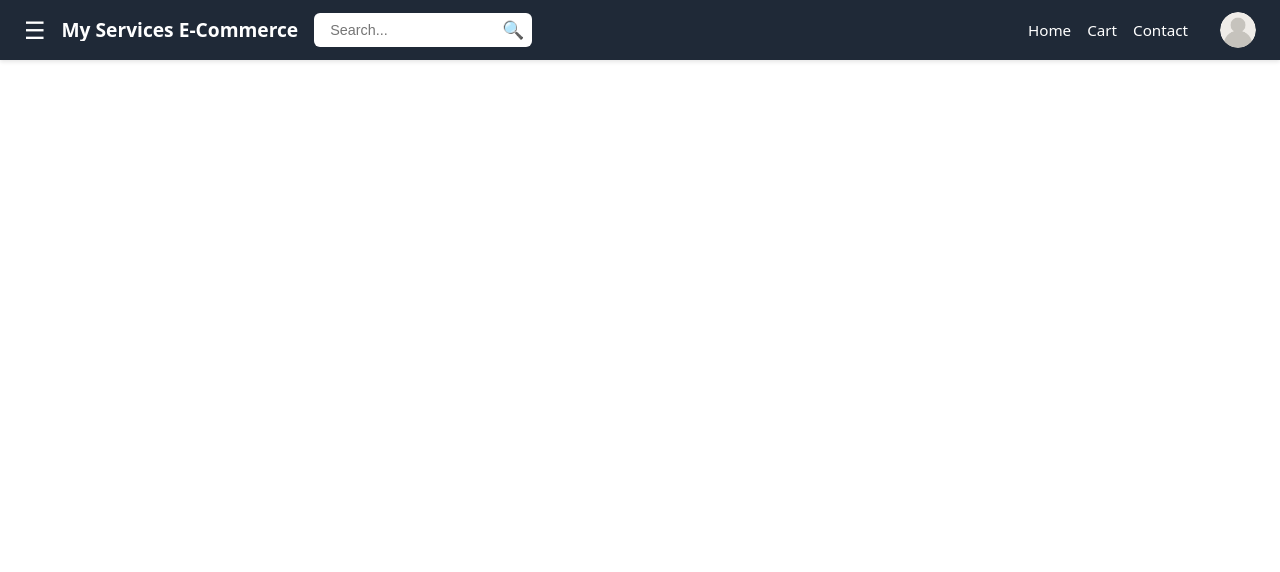
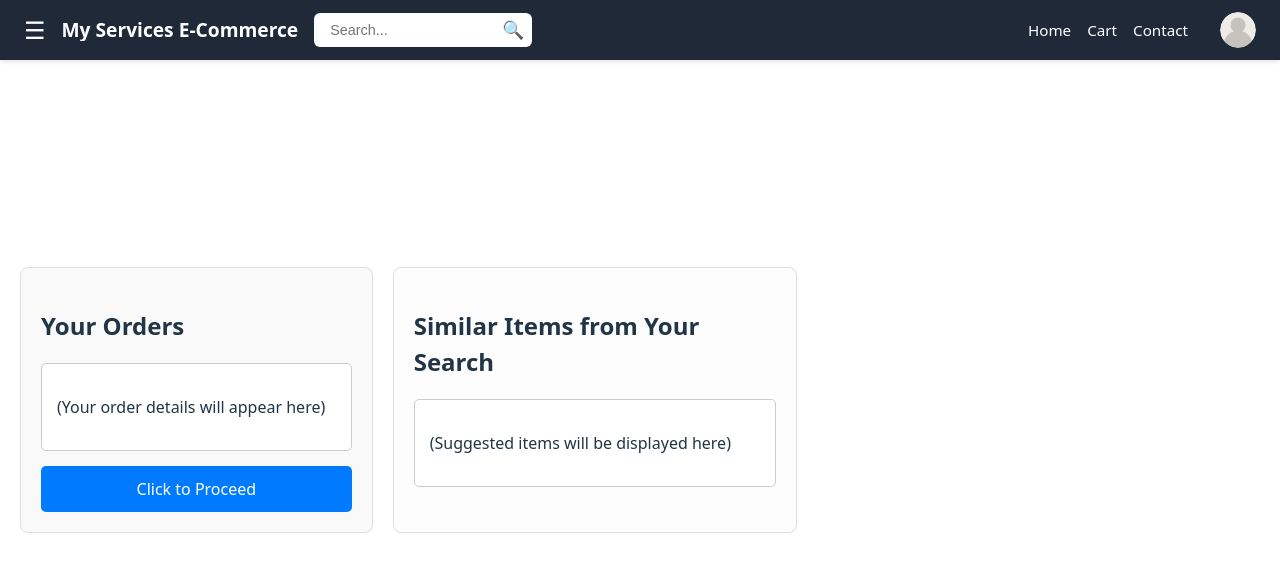
Before and after one commit to Satyakammaurya123/my_services, a React (Vite) app: page /cart in a window 1280 px wide. Shown: the top 572 px of the page. Built offline with nearby package versions, Linux system fonts and the light colour scheme.

Commit message:
adding one more page cart,

```diff
--- /dev/null
+++ b/src/pages/Cart.css
@@ -0,0 +1,68 @@
+.cart-container {
+  display: flex;
+  justify-content: space-between;
+  padding: 20px;
+  gap: 20px;
+}
+
+/* Right side (Orders box) */
+.cart-orders {
+  flex: 1;
+  max-width: 40%;
+  border: 1px solid #ddd;
+  padding: 20px;
+  border-radius: 8px;
+  background: #f9f9f9;
+}
+
+.orders-box {
+  border: 1px solid #ccc;
+  padding: 15px;
+  margin: 15px 0;
+  border-radius: 5px;
+  background: #fff;
+}
+
+.proceed-btn {
+  width: 100%;
+  padding: 12px;
+  background: #007bff;
+  color: white;
+  border: none;
+  border-radius: 5px;
+  cursor: pointer;
+}
+
+.proceed-btn:hover {
+  background: #0056b3;
+}
+
+/* Left side (Suggestions) */
+.cart-suggestions {
+  flex: 1;
+  max-width: 55%;
+  border: 1px solid #ddd;
+  padding: 20px;
+  border-radius: 8px;
+  background: #fdfdfd;
+}
+
+.suggestion-box {
+  border: 1px solid #ccc;
+  padding: 15px;
+  margin-top: 15px;
+  border-radius: 5px;
+  background: #fff;
+}
+
+/* Responsive */
+@media (max-width: 768px) {
+  .cart-container {
+    flex-direction: column;
+  }
+
+  .cart-orders,
+  .cart-suggestions {
+    max-width: 100%;
+  }
+}
--- /dev/null
+++ b/src/pages/Cart.jsx
@@ -0,0 +1,24 @@
+import "./Cart.css";
+
+export default function Cart() {
+  return (
+    <div className="cart-container">
+      {/* Right Side - Your Orders */}
+      <div className="cart-orders">
+        <h2>Your Orders</h2>
+        <div className="orders-box">
+          <p>(Your order details will appear here)</p>
+        </div>
+        <button className="proceed-btn">Click to Proceed</button>
+      </div>
+
+      {/* Left Side - Suggested Items */}
+      <div className="cart-suggestions">
+        <h2>Similar Items from Your Search</h2>
+        <div className="suggestion-box">
+          <p>(Suggested items will be displayed here)</p>
+        </div>
+      </div>
+    </div>
+  );
+}
--- a/src/pages/Contact.jsx
+++ b/src/pages/Contact.jsx
@@ -9,6 +9,10 @@ const Contact = () => {
           This is the Contact Page. You can place your contact form, details, or
           any custom content here.
         </p>
+        <p>
+          Here will paste my linkdin , fitwithsatya wala insta, and other pics also, also will make
+          background pic as page ka wallpaper
+        </p>
       </div>
     </div>
   );
--- a/src/routes/AppRoutes.jsx
+++ b/src/routes/AppRoutes.jsx
@@ -4,6 +4,7 @@ import Option1 from '../pages/Option1';
 import Option2 from '../pages/Option2';
 import Option3 from '../pages/Option3';
 import Contact from '../pages/Contact'; // ✅ Added Contact
+import Cart from '../pages/Cart';       // ✅ Added Cart
 
 // Add Option4, Option5
 
@@ -15,6 +16,7 @@ export default function AppRoutes() {
       <Route path="/option2" element={<Option2 />} />
       <Route path="/option3" element={<Option3 />} />
       <Route path="/contact" element={<Contact />} /> {/* ✅ Added Contact route */}
+      <Route path="/cart" element={<Cart />} />       {/* ✅ Added Cart route */}
 
       {/* Add the rest similarly */}
     </Routes>
```
